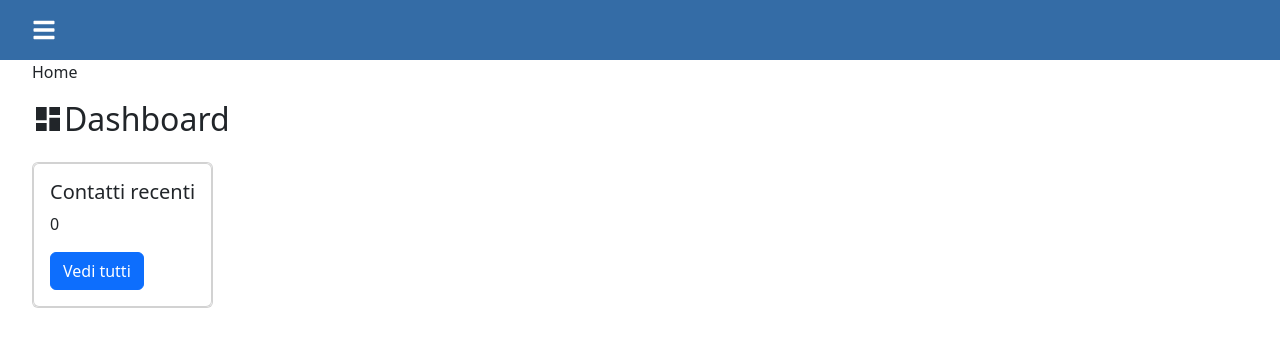
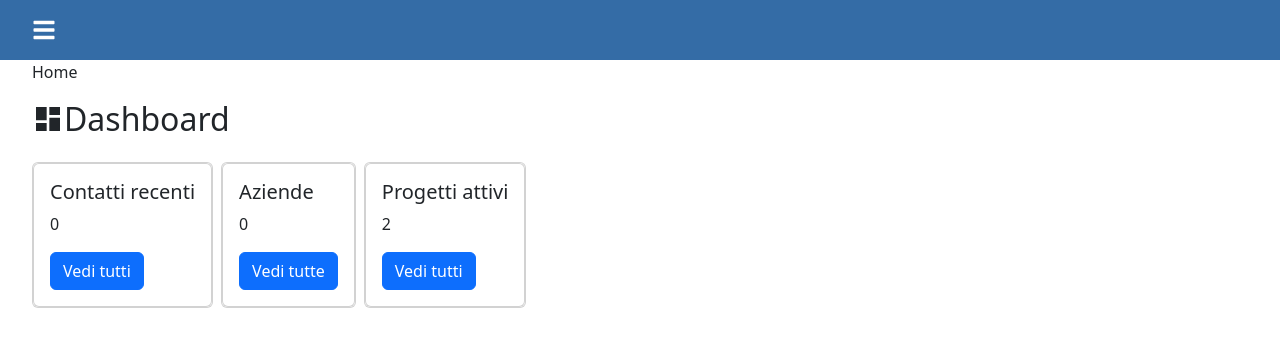
Before and after one commit to giuliadev95/CRM, a React (Vite) app in the folder frontend/: page / in a window 1280 px wide. Shown: the top 346 px of the page. Built offline with nearby package versions, Linux system fonts and the light colour scheme; no server answers.

Commit message:
feat: Implement card for companies, and import it into the Home page

```diff
--- /dev/null
+++ b/frontend/src/components/Specific/companies/TotalCompaniesCard.jsx
@@ -0,0 +1,30 @@
+import { useEffect, useState } from "react";
+import { Link } from "react-router-dom";
+
+function TotalCompaniesCard() {
+  const [totalCompanies, setsetTotalCompanies] = useState([]);
+
+    useEffect(() => {
+        fetch(`http://192.168.1.3:3000/api/companies/get/`)
+        .then((res) => {
+            if (!res.ok) throw new Error("Error fetching recent contacts");
+            return res.json();
+        })
+        .then((data) => setsetTotalCompanies(data))
+        .catch((err) => console.error(err));
+    }, []);
+
+    return (
+    <div className="card mt-3 w-[200px] lg:w-fit h-auto ">
+        <div class="card">
+            <div class="card-body">
+                <h5 class="card-title">Aziende</h5>
+                <p class="card-text">{totalCompanies.length}</p>
+                <Link to="/companies" class="btn btn-primary">Vedi tutte</Link>
+            </div>
+        </div>
+    </div>
+    );
+}
+
+export default TotalCompaniesCard;
--- a/frontend/src/pages/home/Home.jsx
+++ b/frontend/src/pages/home/Home.jsx
@@ -1,7 +1,9 @@
 import React from "react";
+import { Link } from "react-router-dom";
 import Breadcrumb from "@/components/Global/BreadCrumb";
+import RecentContacts from "@/components/Specific/contacts/RecentsContacts";
+import TotalCompaniesCard from "@/components/Specific/companies/TotalCompaniesCard";
 import { MdDashboard } from "react-icons/md";
-import RecentContacts from "@/components/Specific/contacts/RecentsContacts";
 import '../../styles/app.css';
 
 const Home=()=>{
@@ -18,7 +20,20 @@ const Home=()=>{
                 <div className="flex flex-col md:flex md:flex-row md:justify-between">
                     <h1 className="h2 flex items-center">{<MdDashboard/>}Dashboard</h1>
                 </div>
-                <RecentContacts/>
+                <div className="flex flex-wrap gap-2 md:gap-4">
+                    <RecentContacts/>
+                    <TotalCompaniesCard/>
+
+                    <div className="card mt-3 w-[200px] lg:w-fit h-auto ">
+                        <div class="card">
+                            <div class="card-body">
+                                <h5 class="card-title">Progetti attivi</h5>
+                                    <p class="card-text">2</p>
+                                    <Link to="/contacts" class="btn btn-primary">Vedi tutti</Link>
+                            </div>
+                        </div>
+                    </div>
+                </div>
             </div>
         </>
     )
```
